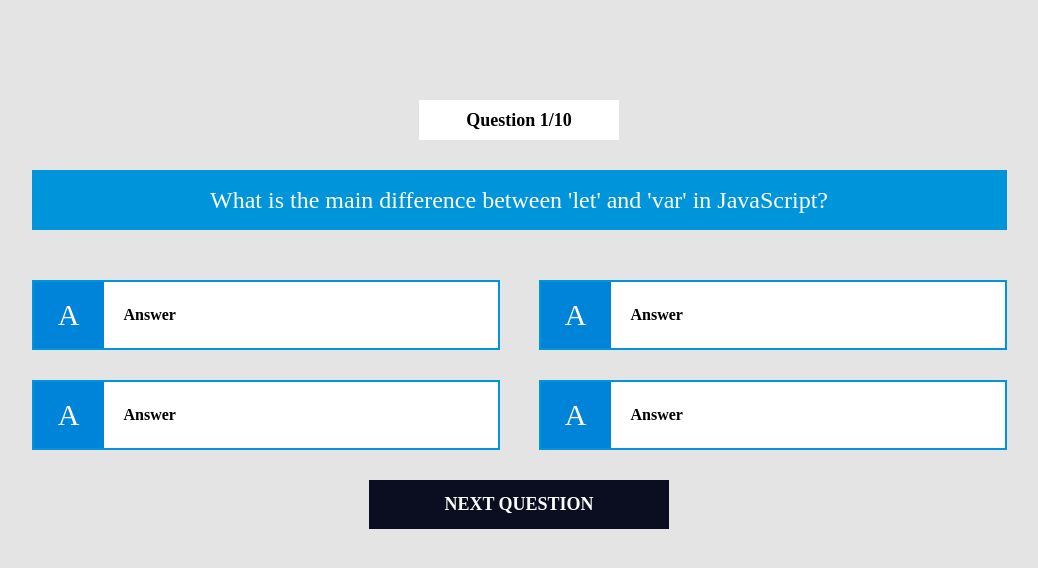
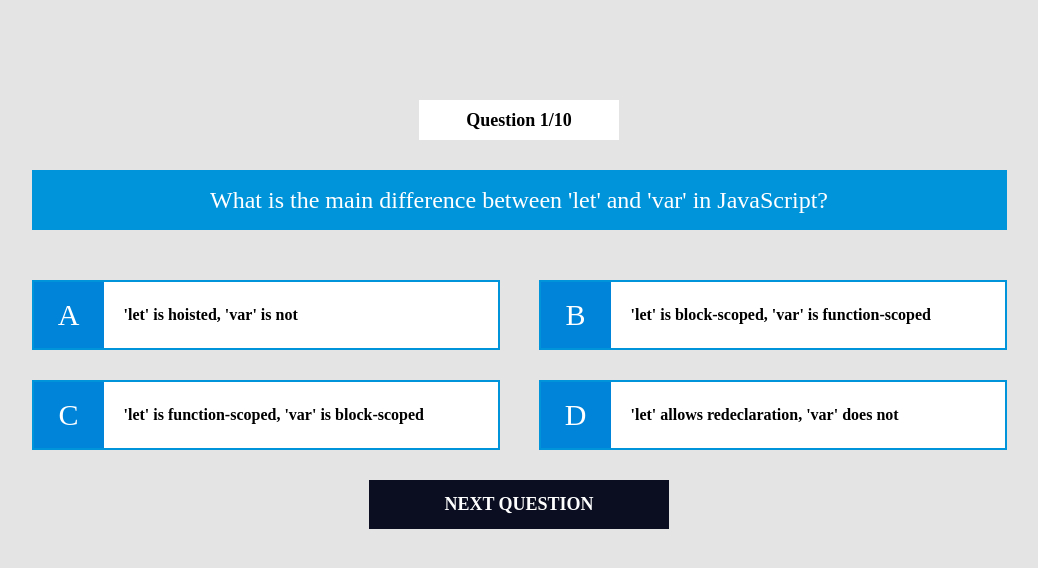
Before and after one commit to tien-chung/anime-manga-quiz-app, a React (Create React App) app: page / in a window 1280 px wide. Shown: the top 568 px of the page, without its empty margins (121-1159 px from the left). Built offline with nearby package versions, Linux system fonts and the light colour scheme.

Commit message:
Added quiz answers.

```diff
--- a/src/components/Answer.js
+++ b/src/components/Answer.js
@@ -1,11 +1,18 @@
-const Answer = () => {
+const Answer = ({ answerText, onSelectAnswer, index, currentAnswer, correctAnswer }) => {
+    const letterMapping = ['A', 'B', 'C', 'D'];
+    const isCorrectAnswer = currentAnswer && answerText === correctAnswer;
+    const isWrongAnswer = currentAnswer === answerText && currentAnswer !== correctAnswer;
+    const correctAnswerClass = isCorrectAnswer ? 'correct-answer' : '';
+    const wrongAnswerClass = isWrongAnswer ? 'wrong-answer' : '';
+    const disabledClass = currentAnswer ? 'disabled-answer' : '';
+
     return (
-        <div className="answer">
+        <div className={`answer ${correctAnswerClass} ${wrongAnswerClass} ${disabledClass}`} onClick={() => onSelectAnswer(answerText)}>
             <div className="answer-letter">
-                A
+                {letterMapping[index]}
             </div>
             <div className="answer-text">
-                Answer
+                {answerText}
             </div>
         </div>
     )
--- a/src/components/Question.js
+++ b/src/components/Question.js
@@ -2,16 +2,22 @@ import { useContext } from "react";
 import Answer from "./Answer";
 import { QuizContext } from "../contexts/quiz";
 const Question = () => {
-    const [quizState] = useContext(QuizContext);
-    const curretQuestion = quizState.questions[quizState.currentQuestionIndex];
+    const [quizState, dispatch] = useContext(QuizContext);
+    const currentQuestion = quizState.questions[quizState.currentQuestionIndex];
     return (
         <div>
-            <div className="question">{curretQuestion.question}</div>
+            <div className="question">{currentQuestion.question}</div>
             <div className="answers">
-                <Answer/>
-                <Answer/>
-                <Answer/>
-                <Answer/>
+                {quizState.answers.map((answer, index) => (
+                    <Answer
+                        answerText={answer}
+                        key={index}
+                        index={index}
+                        currentAnswer={quizState.currentAnswer}
+                        correctAnswer={currentQuestion.correctAnswer}
+                        onSelectAnswer={(answerText)=> dispatch({type: "SELECT_ANSWER", payload: answerText})}
+                    />
+                ))}
             </div>
         </div>
     )
--- a/src/components/Quiz.js
+++ b/src/components/Quiz.js
@@ -4,7 +4,6 @@ import { QuizContext } from "../contexts/quiz";
 
 const Quiz = () => {
     const [ quizState, dispatch ] = useContext(QuizContext);
-    console.log(quizState);
     return (
         <div className="quiz">
             {quizState.showResults && (
@@ -12,7 +11,7 @@ const Quiz = () => {
                     <div className="congratulations">Congratulations</div>
                     <div className="result-info">
                         <div>You have completed the quiz.</div>
-                        <div>You've got 4 of {quizState.questions.length} correct!</div>
+                        <div>You've got {quizState.totalCorrectAnswers} of {quizState.questions.length} correct!</div>
                     </div>
                     <div className="next-button" onClick={() => dispatch({type: "RESET_QUESTION"})}>Reset</div>
                 </div>
--- a/src/contexts/quiz.js
+++ b/src/contexts/quiz.js
@@ -1,26 +1,45 @@
 import { createContext, useReducer } from "react";
 import questions from "../data";
+import { shuffleAnswers } from "../helper";
 
 const initialState = {
     currentQuestionIndex: 0,
     questions,
     showResults: false,
+    answers: shuffleAnswers(questions[0]),
+    currentAnswer: '',
+    totalCorrectAnswers: 0,
 }
 
 const reducer = (state, action) => {
-    if (action.type === 'NEXT_QUESTION') {
+    switch (action.type) {
+        case 'NEXT_QUESTION': {
             const showResults = state.currentQuestionIndex === state.questions.length - 1;
             const currentQuestionIndex = showResults ? state.currentQuestionIndex : state.currentQuestionIndex + 1;
+            const answers = showResults ? [] : shuffleAnswers(state.questions[currentQuestionIndex]);
             return {
                 ...state,
                 currentQuestionIndex,
                 showResults,
+                answers,
+                currentAnswer: '',
             }
         }
-    if (action.type === 'RESET_QUESTION') {
+        case 'RESET_QUESTION': {
             return initialState;
         }
-    return state;
+        case 'SELECT_ANSWER': {
+            const totalCorrectAnswers = action.payload === state.questions[state.currentQuestionIndex].correctAnswer
+                ? state.totalCorrectAnswers + 1
+                : state.totalCorrectAnswers;
+            return {
+                ...state,
+                currentAnswer: action.payload,
+                totalCorrectAnswers,
+            }
+        }
+        default: return state;
+    }
 }
 
 export const QuizContext = createContext();
```
Lines whose indentation alone changed are shown as unchanged.
